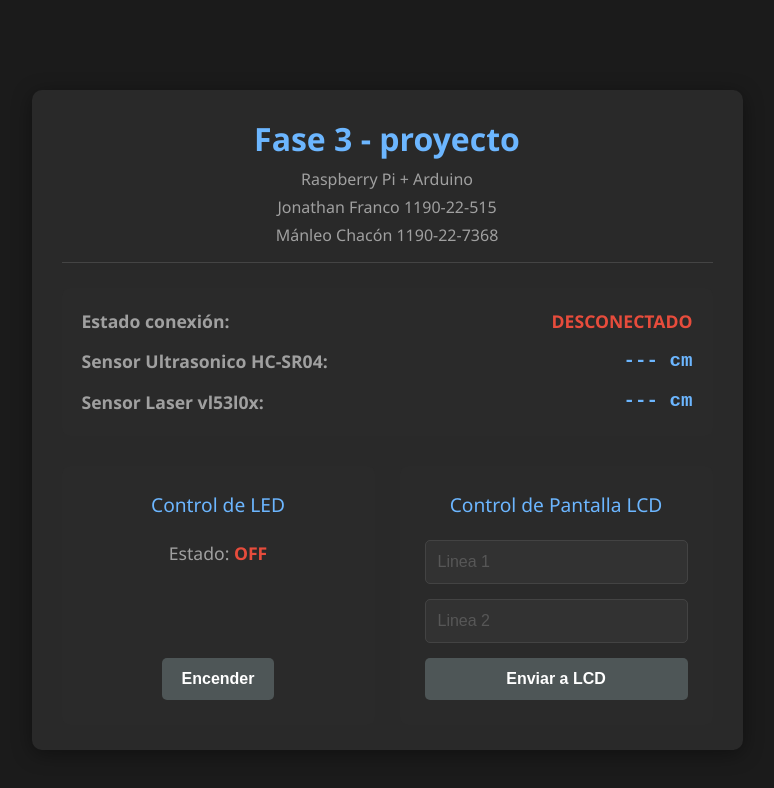
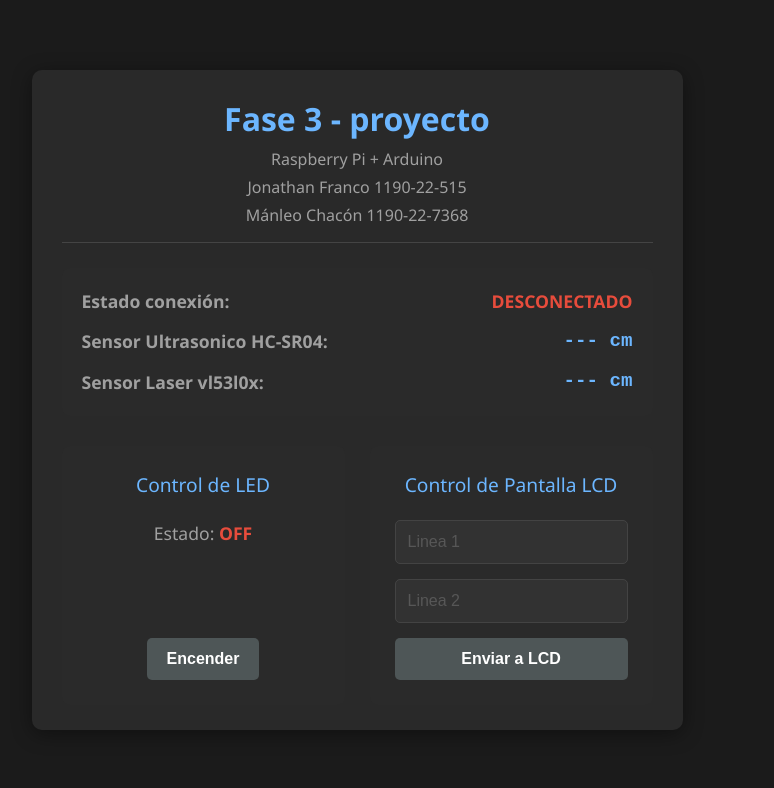
Before and after one commit to NahtanDevFS/rbpi-arduino-web, a React (Vite) app: page / in a window 1280 px wide. Shown: the top 788 px of the page, without its empty margins (283-1057 px from the left). Built offline with nearby package versions, Linux system fonts and the light colour scheme; no server answers.

Commit message:
fix: errores menores

```diff
--- a/src/index.css
+++ b/src/index.css
@@ -11,4 +11,9 @@
   text-rendering: optimizeLegibility;
   -webkit-font-smoothing: antialiased;
   -moz-osx-font-smoothing: grayscale;
+  box-sizing: border-box;
 }
+
+* {
+  box-sizing: border-box;
+}
```
